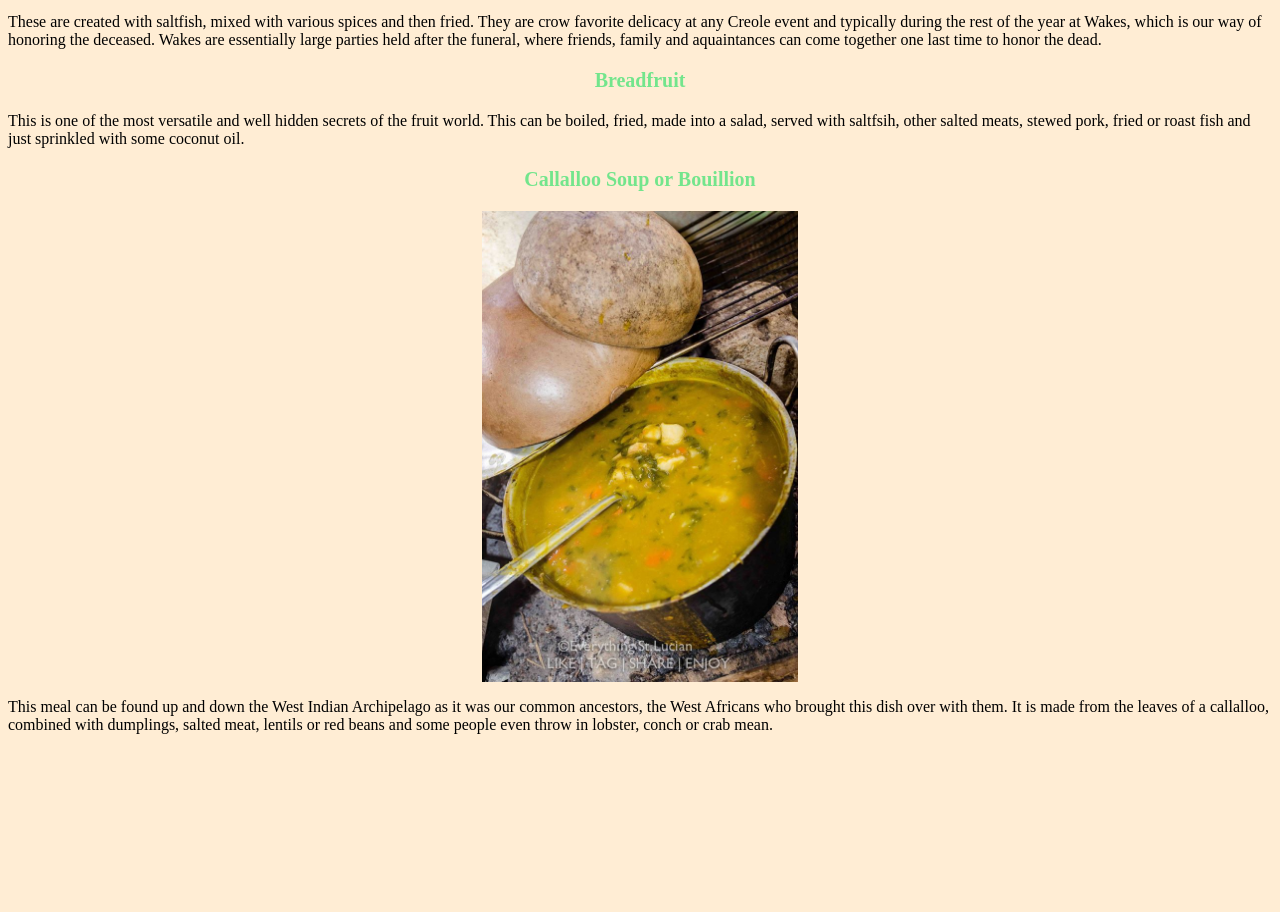
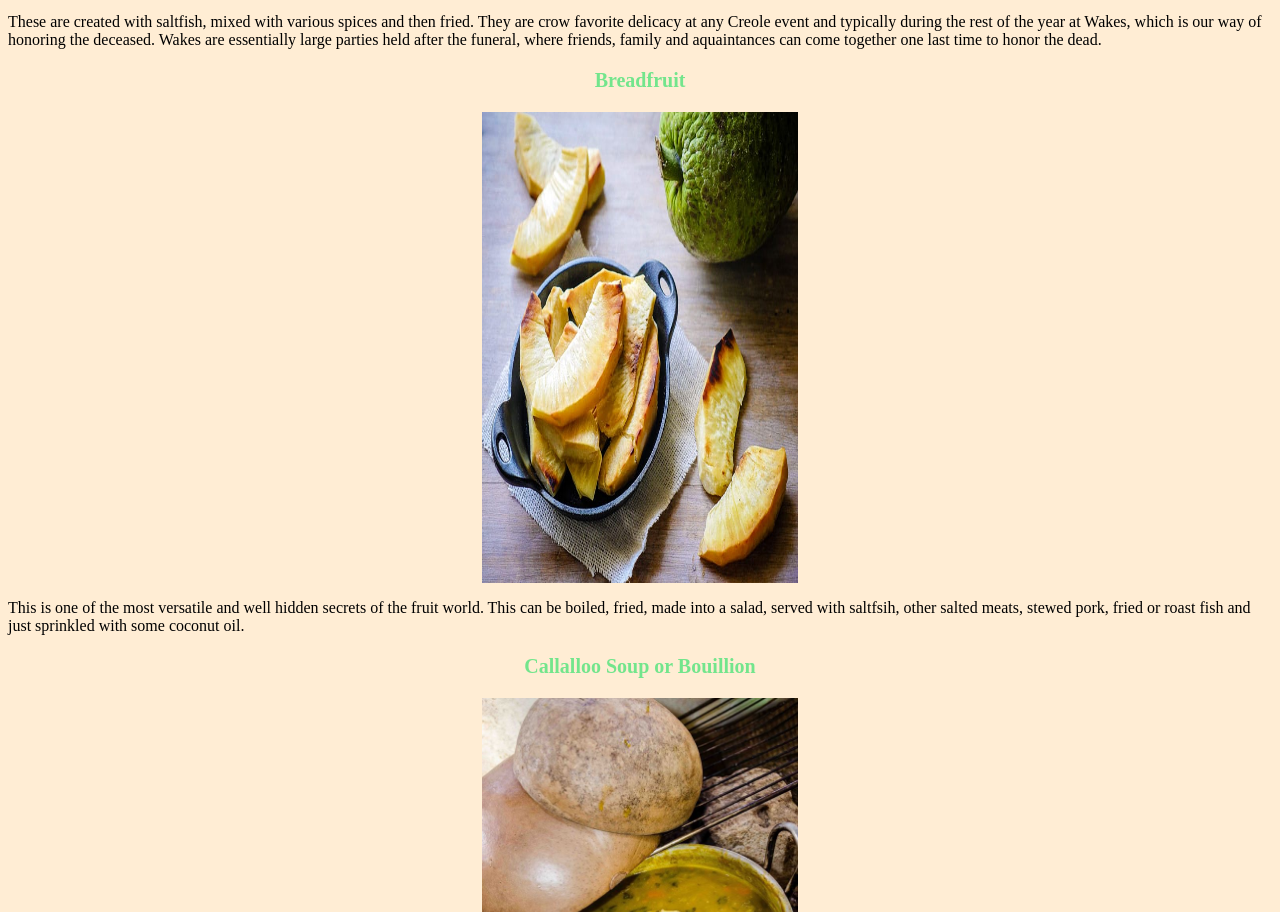
Before and after one commit to ZaedaP/CultureandCouture, a plain HTML site: page Food.html in a window 1280 px wide. Shown: the part 2502-3414 px from the top of the page. Before the commit the page ends 3252 px from the top, so only its background shows below. Drawn offline with Linux system fonts and the light colour scheme.

Commit message:
Update Food.html

```diff
--- a/Food.html
+++ b/Food.html
@@ -30,6 +30,7 @@ It would truly be remiss of me, to mention Creole without showing off some of ou
 <p class = "One">These are created with saltfish, mixed with various spices and then fried. They are crow favorite delicacy at any Creole event and typically during the rest of the year at Wakes, which is our way of honoring the deceased. Wakes are essentially large parties held after the funeral, where friends, family and aquaintances can come together one last time to honor the dead. </p>
 
 <h3> Breadfruit </h3>
+  <img src = "BreadFruit.jpg" alt = "Photo of a Food" id = "HeaderPic">
 <p class = "One"> This is one of the most versatile and well hidden secrets of the fruit world. This can be boiled, fried, made into a salad, served with saltfsih, other salted meats, stewed pork, fried or roast fish and just sprinkled with some coconut oil. </p>
 
 <h3> Callalloo Soup or Bouillion </h3>
```
